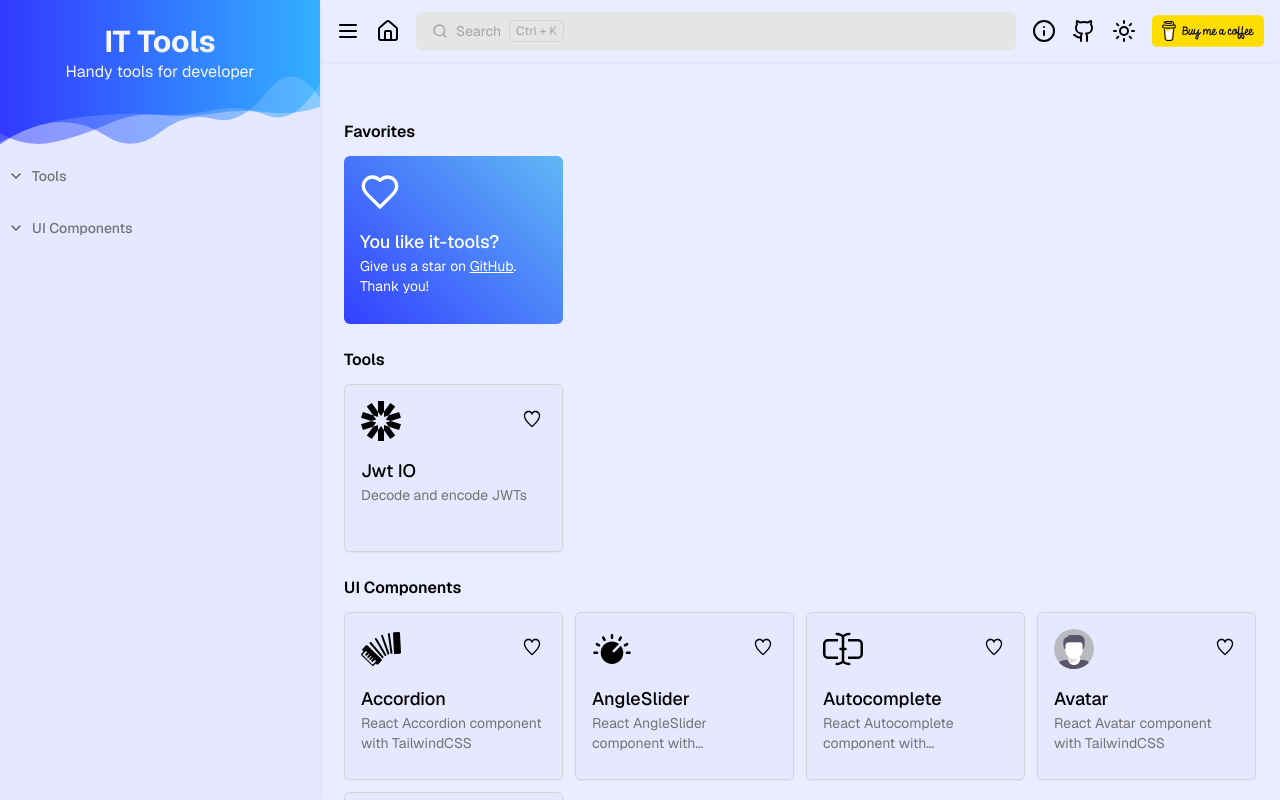
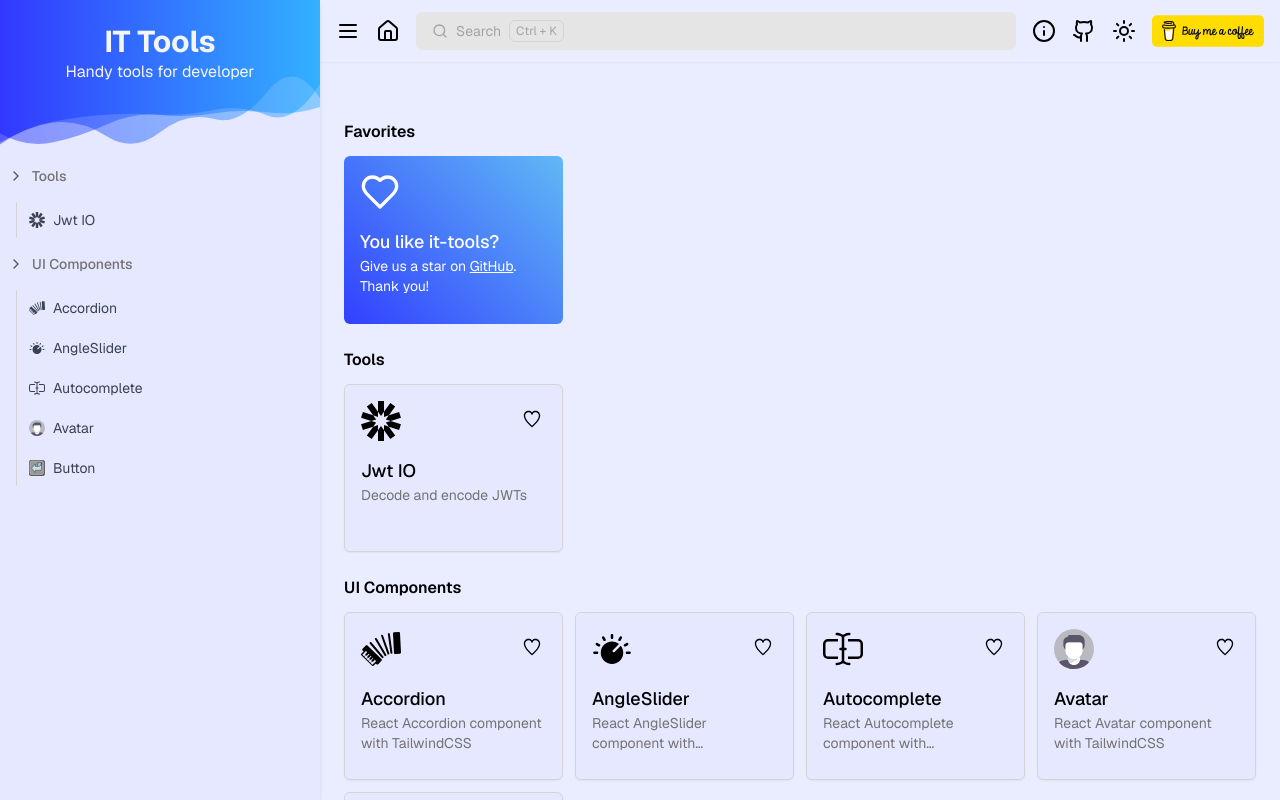
Before and after one commit to truongprohk2502/it-tools, a Next.js app: page / in a window 1280 px wide. Built offline with nearby package versions, Linux system fonts and the light colour scheme.

Commit message:
fix: fix left menu appearance

```diff
--- a/components/shared/menu-accordion.tsx
+++ b/components/shared/menu-accordion.tsx
@@ -1,10 +1,14 @@
+"use client";
+
 import {
   Accordion,
   AccordionContent,
   AccordionItem,
   AccordionTrigger,
 } from "@/components/ui/accordion";
+import { cn } from "@/lib/utils";
 import Link from "next/link";
+import { usePathname } from "next/navigation";
 
 export interface MenuItemType {
   title: string;
@@ -18,16 +22,23 @@
 }
 
 const MenuAccordion: React.FC<Props> = ({ title, items }) => {
+  const pathname = usePathname();
+
   return (
-    <Accordion type="multiple" className="px-2">
+    <Accordion type="multiple" className="px-2" defaultValue={[title]}>
       <AccordionItem value={title}>
         <AccordionTrigger className="text-neutral-500 dark:text-neutral-400">
           {title}
         </AccordionTrigger>
-        <AccordionContent className="ml-2 border-l border-neutral-300 pl-1">
+        <AccordionContent className="ml-2 grid grid-cols-1 gap-1 border-l border-neutral-300 pl-1">
           {items.map((item, index) => (
             <Link key={index} href={item.href}>
-              <div className="flex cursor-pointer items-center rounded-md py-2 pl-2 text-sm text-gray-700 hover:bg-blue-200 dark:text-gray-300 dark:hover:bg-neutral-600">
+              <div
+                className={cn(
+                  "flex cursor-pointer items-center rounded-md py-2 pl-2 text-sm text-gray-700 hover:bg-blue-200 dark:text-gray-300 dark:hover:bg-neutral-600",
+                  { "bg-blue-200 dark:bg-neutral-600": pathname === item.href },
+                )}
+              >
                 <div>
                   <item.icon className="h-4 w-4" />
                 </div>
```
